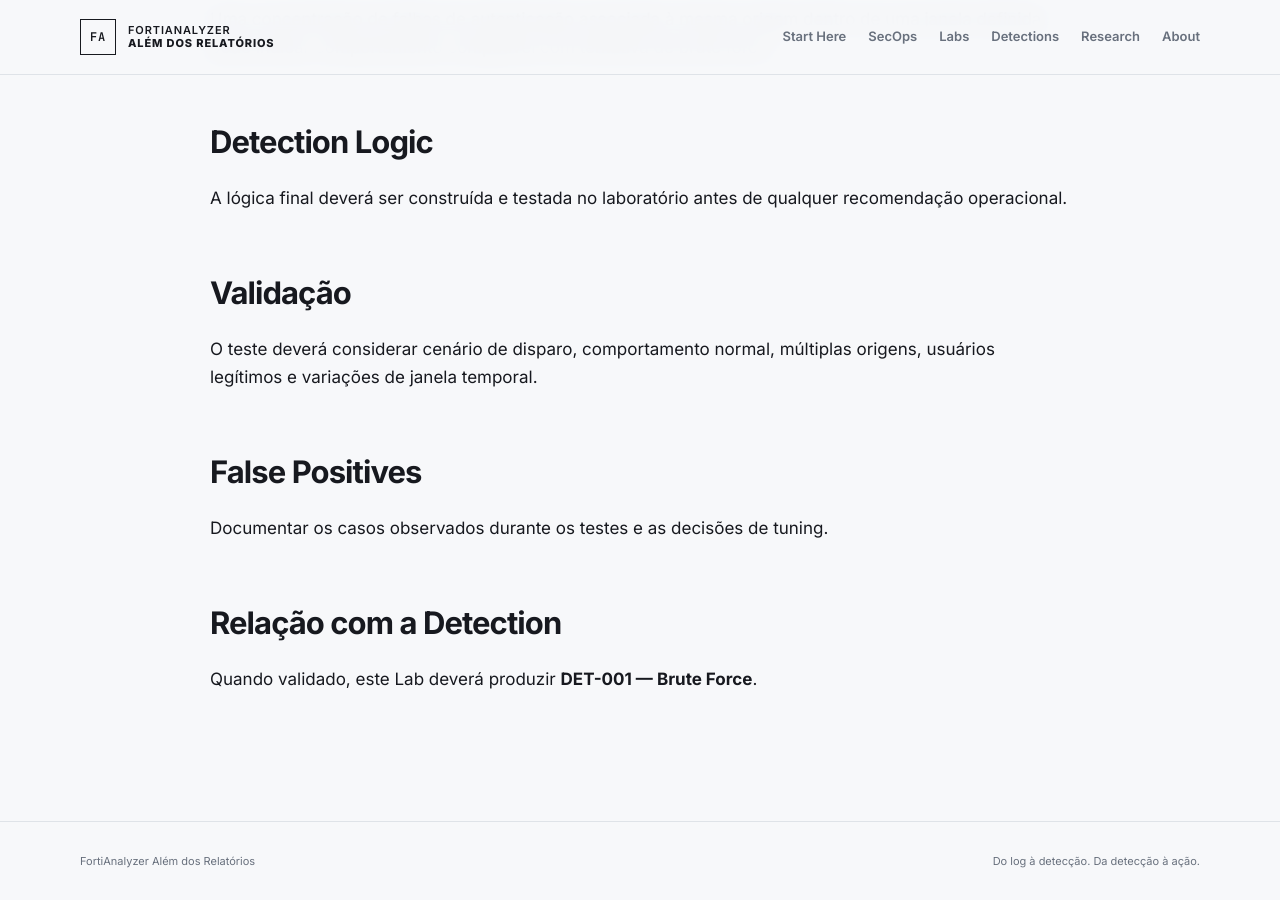
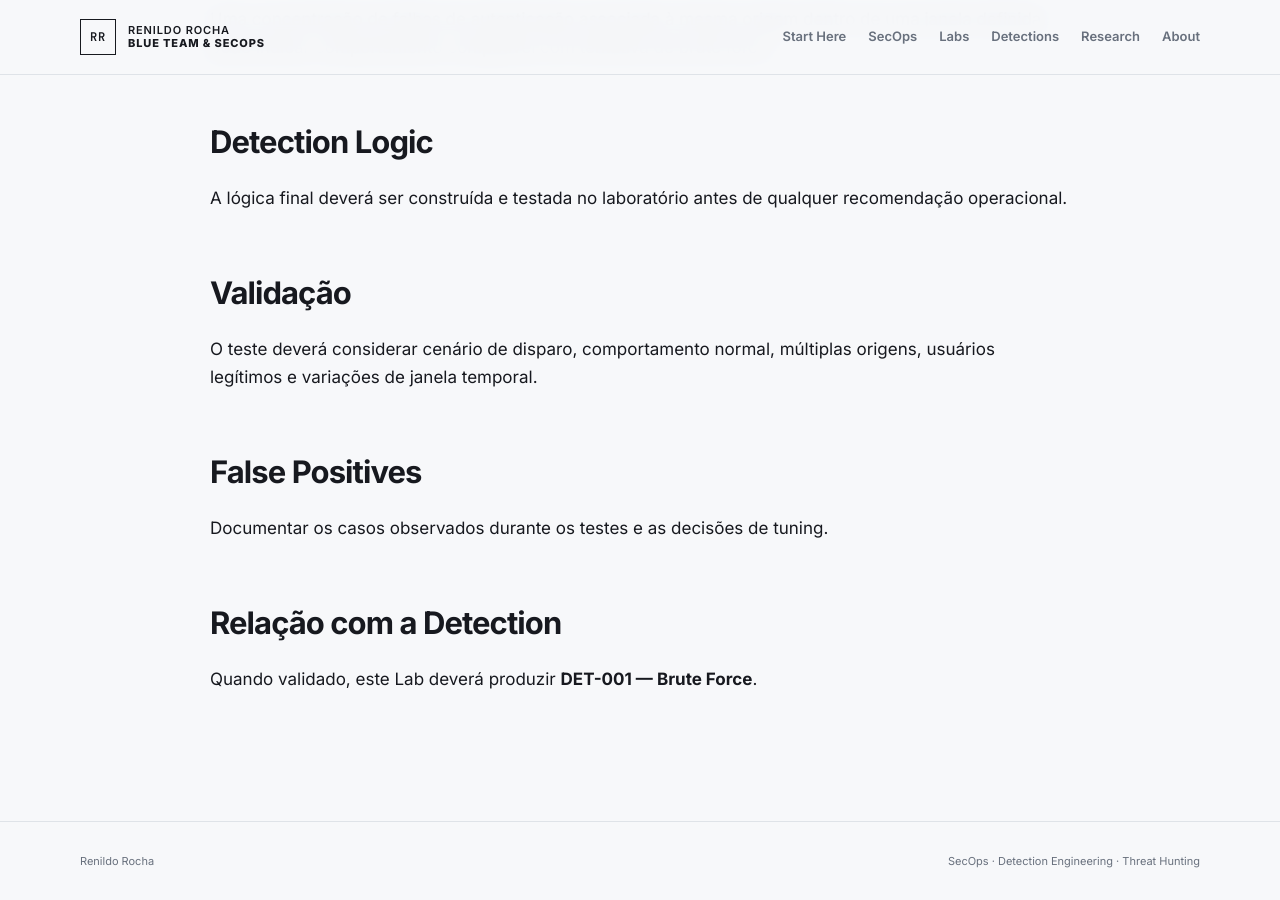
Before and after one commit to rrsecops/rrsecops.github.io, a Jekyll site: the page built from _labs/lab-001-brute-force.md, in a window 1280 px wide and 900 px high, scrolled down 1240 px. Built offline with Jekyll 4.4.1, drawn with Linux system fonts in a browser that asks for light colours.

Commit message:
Update lab.html

```diff
--- a/_layouts/lab.html
+++ b/_layouts/lab.html
@@ -1,5 +1,5 @@
 ---
 ---
 <!doctype html><html lang="{{ site.lang }}"><head>{% include head.html %}</head><body class="site-shell">
-<header class="site-header"><div class="container nav-wrap"><a class="brand" href="{{ '/' | relative_url }}"><span class="brand-mark">FA</span><span>FORTIANALYZER<br><b>ALÉM DOS RELATÓRIOS</b></span></a><nav class="site-nav"><a href="{{ '/start-here/' | relative_url }}">Start Here</a><a href="{{ '/secops/' | relative_url }}">SecOps</a><a href="{{ '/labs/' | relative_url }}">Labs</a><a href="{{ '/detections/' | relative_url }}">Detections</a><a href="{{ '/research/' | relative_url }}">Research</a><a href="{{ '/about/' | relative_url }}">About</a></nav></div></header>
-<main class="container article-shell"><div class="lab-banner"><span>{{ page.lab_id }}</span><span>{{ page.status }}</span><span>{{ page.difficulty }}</span></div><h1>{{ page.title }}</h1><p class="article-subtitle">{{ page.description }}</p><div class="metadata-grid"><div><small>FortiAnalyzer</small><strong>{{ page.fortianalyzer_version }}</strong></div><div><small>Type</small><strong>Detection Lab</strong></div><div><small>MITRE</small><strong>{{ page.mitre | join: ", " }}</strong></div></div><article class="prose">{{ content }}</article></main><footer class="site-footer"><div class="container"><span>FortiAnalyzer Além dos Relatórios</span><span>Do log à detecção. Da detecção à ação.</span></div></footer></body></html>
+<header class="site-header"><div class="container nav-wrap"><a class="brand" href="{{ '/' | relative_url }}"><span class="brand-mark">RR</span><span>RENILDO ROCHA<br><b>BLUE TEAM & SECOPS</b></span></a><nav class="site-nav"><a href="{{ '/start-here/' | relative_url }}">Start Here</a><a href="{{ '/secops/' | relative_url }}">SecOps</a><a href="{{ '/labs/' | relative_url }}">Labs</a><a href="{{ '/detections/' | relative_url }}">Detections</a><a href="{{ '/research/' | relative_url }}">Research</a><a href="{{ '/about/' | relative_url }}">About</a></nav></div></header>
+<main class="container article-shell"><div class="lab-banner"><span>{{ page.lab_id }}</span><span>{{ page.status }}</span><span>{{ page.difficulty }}</span></div><h1>{{ page.title }}</h1><p class="article-subtitle">{{ page.description }}</p><div class="metadata-grid"><div><small>FortiAnalyzer</small><strong>{{ page.fortianalyzer_version }}</strong></div><div><small>Type</small><strong>Detection Lab</strong></div><div><small>MITRE</small><strong>{{ page.mitre | join: ", " }}</strong></div></div><article class="prose">{{ content }}</article></main><footer class="site-footer"><div class="container"><span>Renildo Rocha</span><span>SecOps · Detection Engineering · Threat Hunting</span></div></footer></body></html>
```
